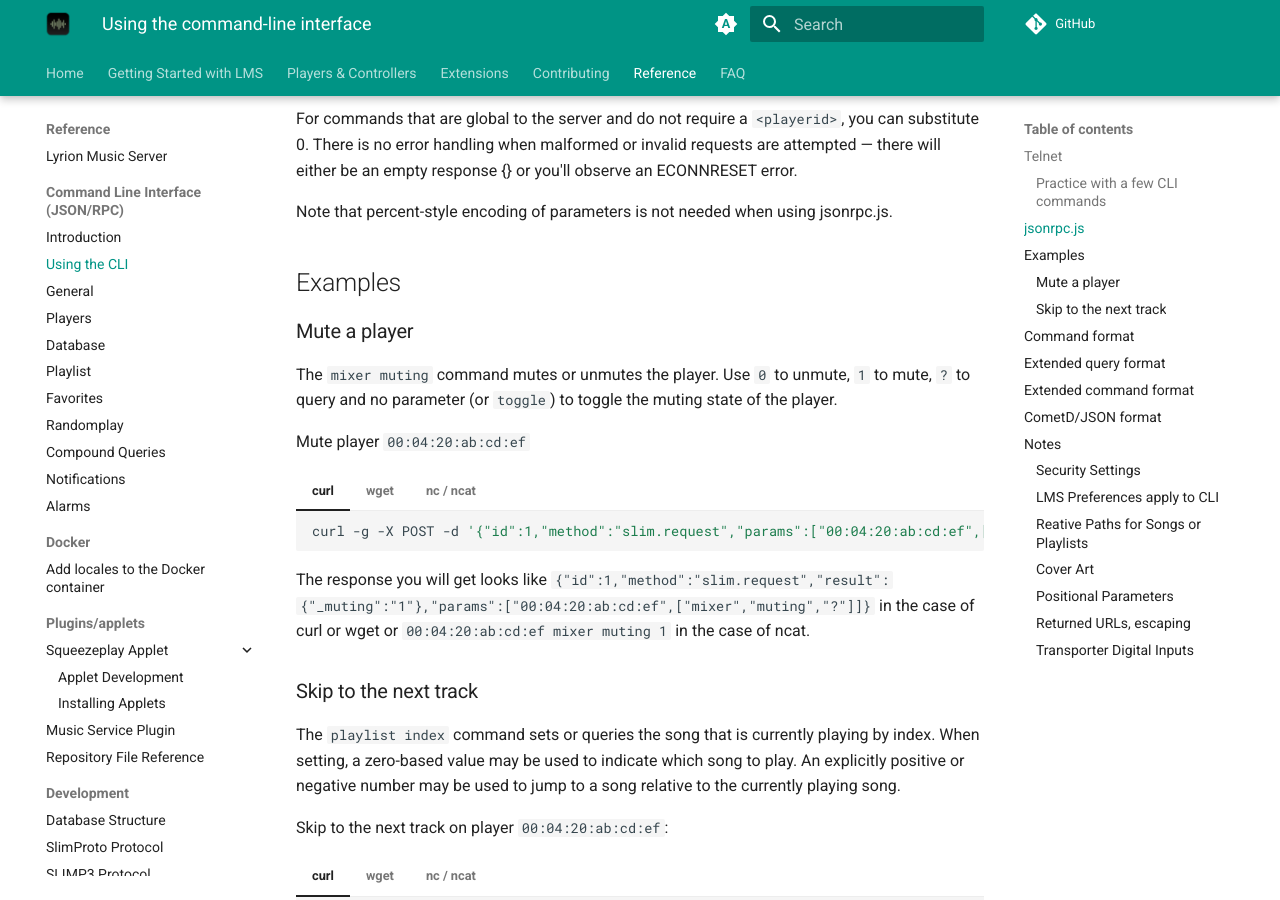
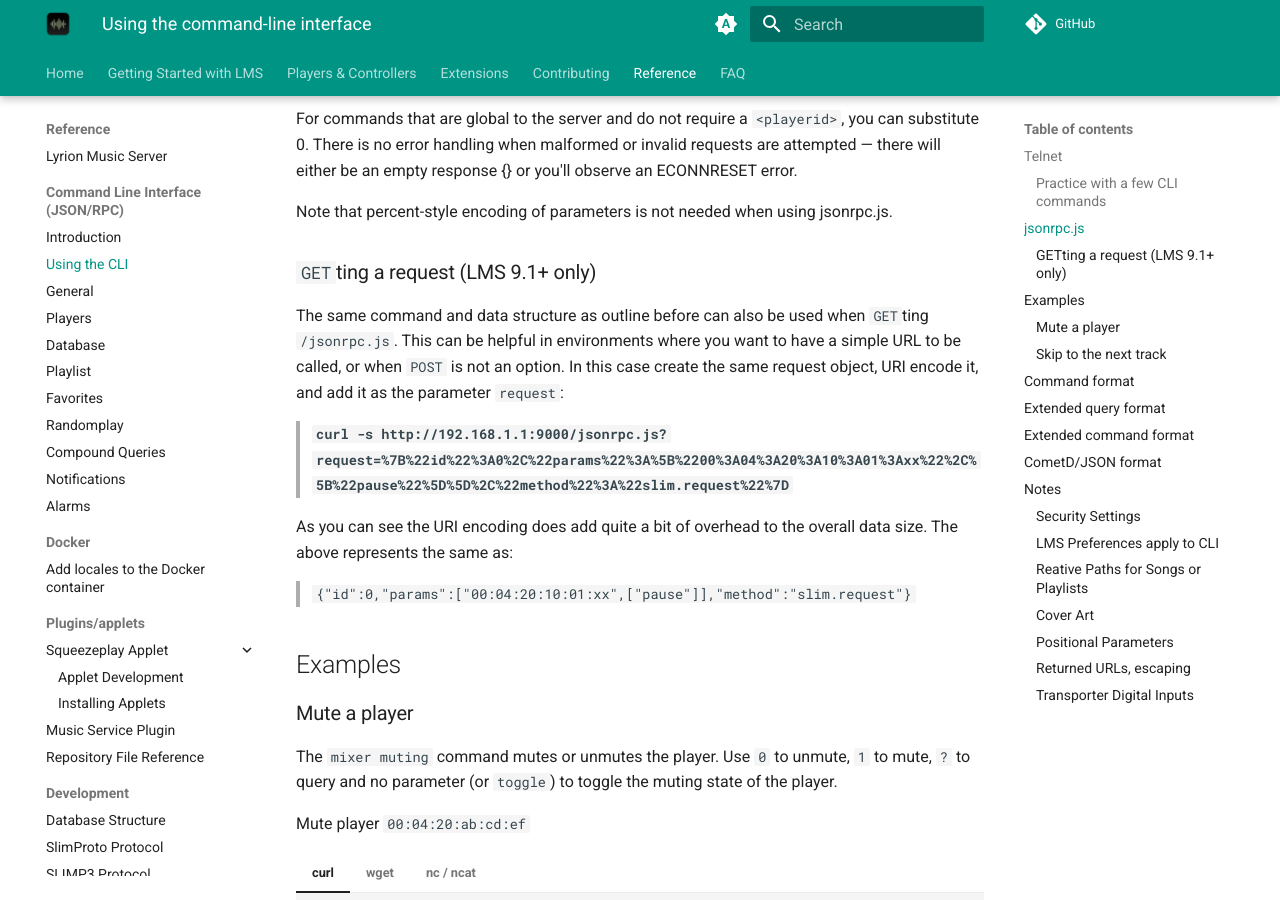
Before and after one commit to LMS-Community/lms-community.github.io, an MkDocs documentation site: the page built from docs/reference/cli/using-the-cli.md, in a window 1280 px wide and 900 px high, scrolled down 1750 px. Built offline with MkDocs 1.6.1 and Material for MkDocs 9.7.7, drawn with Linux system fonts in a browser that asks for light colours; a script that is not in the unit is left out; plug-ins that fetch from the network failed and are left out; comment, search, counter and statistics services are not loaded.

Commit message:
Add a section about `GET`ting `jsonrpc.js` to submit a command in a simple URL.

```diff
--- a/docs/reference/cli/using-the-cli.md
+++ b/docs/reference/cli/using-the-cli.md
@@ -50,6 +50,16 @@
 For commands that are global to the server and do not require a `<playerid>`, you can substitute 0. There is no error handling when malformed or invalid requests are attempted — there will either be an empty response {} or you'll observe an ECONNRESET error.
 
 Note that percent-style encoding of parameters is not needed when using jsonrpc.js.
+
+### `GET`ting a request (LMS 9.1+ only)
+
+The same command and data structure as outline before can also be used when `GET`ting `/jsonrpc.js`. This can be helpful in environments where you want to have a simple URL to be called, or when `POST` is not an option. In this case create the same request object, URI encode it, and add it as the parameter `request`:
+
+> **`curl -s http://192.168.1.1:9000/jsonrpc.js?request=%7B%22id%22%3A0%2C%22params%22%3A%5B%2200%3A04%3A20%3A10%3A01%3Axx%22%2C%5B%22pause%22%5D%5D%2C%22method%22%3A%22slim.request%22%7D`**
+
+As you can see the URI encoding does add quite a bit of overhead to the overall data size. The above represents the same as:
+
+> `{"id":0,"params":["00:04:20:10:01:xx",["pause"]],"method":"slim.request"}`
 
 ## Examples
 
```
